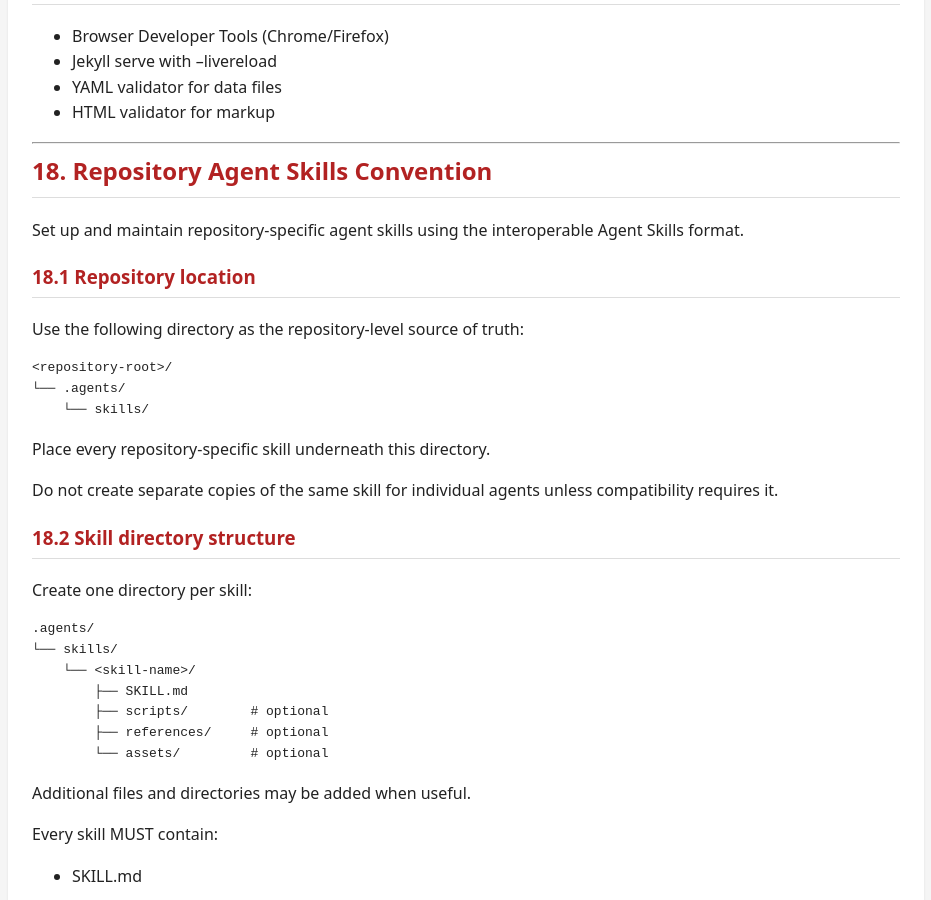
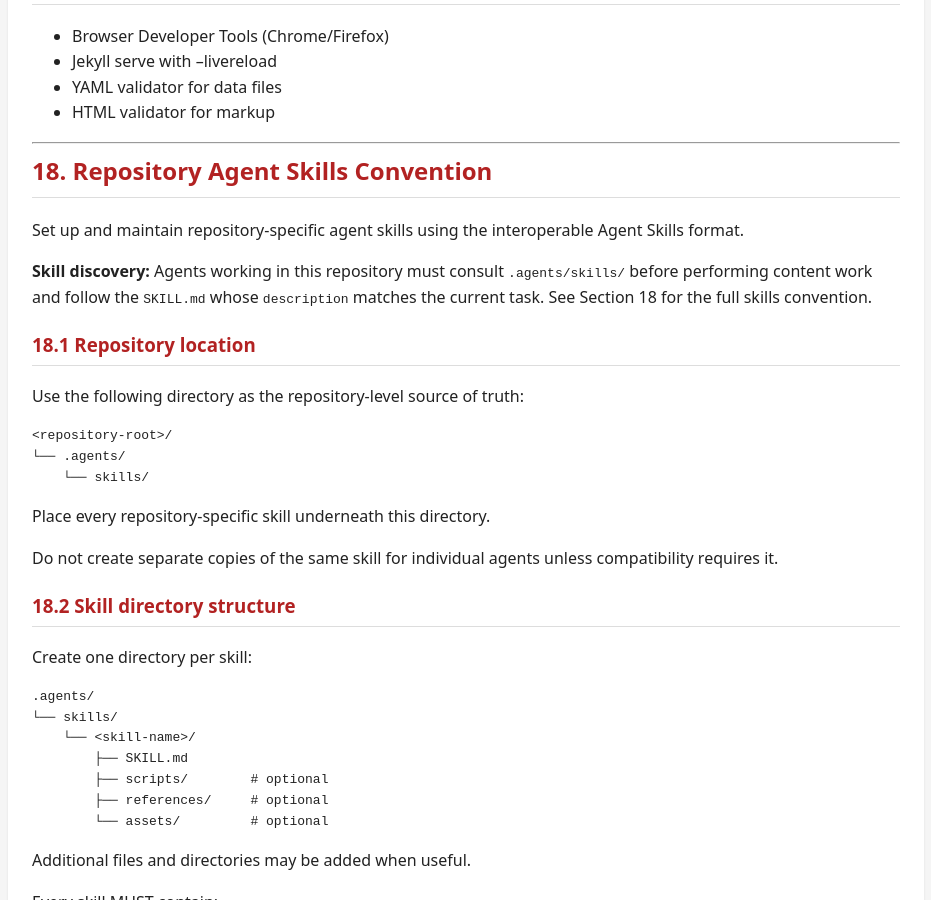
Before and after one commit to stephantamminga/stephantamminga.github.io, a Jekyll site: the page built from AGENTS.md, in a window 1280 px wide and 900 px high, scrolled down 16933 px. Shown: the whole window, without its empty margins (300-1231 px from the left). Built offline with Jekyll 4.4.1, drawn with Linux system fonts in a browser that asks for light colours; our own code applies the rules of GitHub Pages for plain Markdown files; some of the changed text lies outside the part shown.

Commit message:
Add Section 18 skill-discovery pointer: consult .agents/skills/ before content work
Co-authored-by: stephantamminga <stephantamminga@users.noreply.github.com>

```diff
--- a/AGENTS.md
+++ b/AGENTS.md
@@ -638,6 +638,8 @@ title: Page Title
 
 Set up and maintain repository-specific agent skills using the interoperable Agent Skills format.
 
+**Skill discovery:** Agents working in this repository must consult `.agents/skills/` before performing content work and follow the `SKILL.md` whose `description` matches the current task. See Section 18 for the full skills convention.
+
 ### 18.1 Repository location
 
 Use the following directory as the repository-level source of truth:
@@ -1081,6 +1083,7 @@ This guidelines document is maintained as the project evolves. Significant chang
 
 - **v1.0** (2026-09-06): Initial comprehensive guidelines based on existing codebase analysis
 - **v1.1** (2026-09-11): Added Section 18 — Repository Agent Skills Convention (`.agents/skills/`)
+- **v1.2** (2026-09-11): Added Section 18 skill-discovery pointer (agents must consult `.agents/skills/` before content work)
 
 ---
 
```
